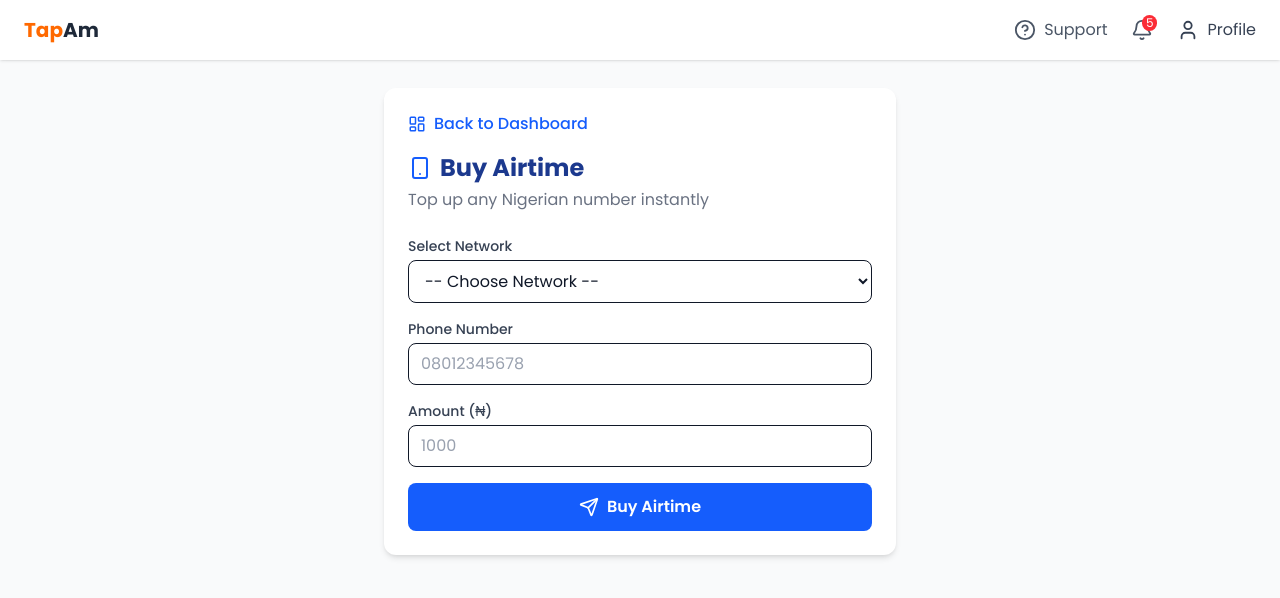
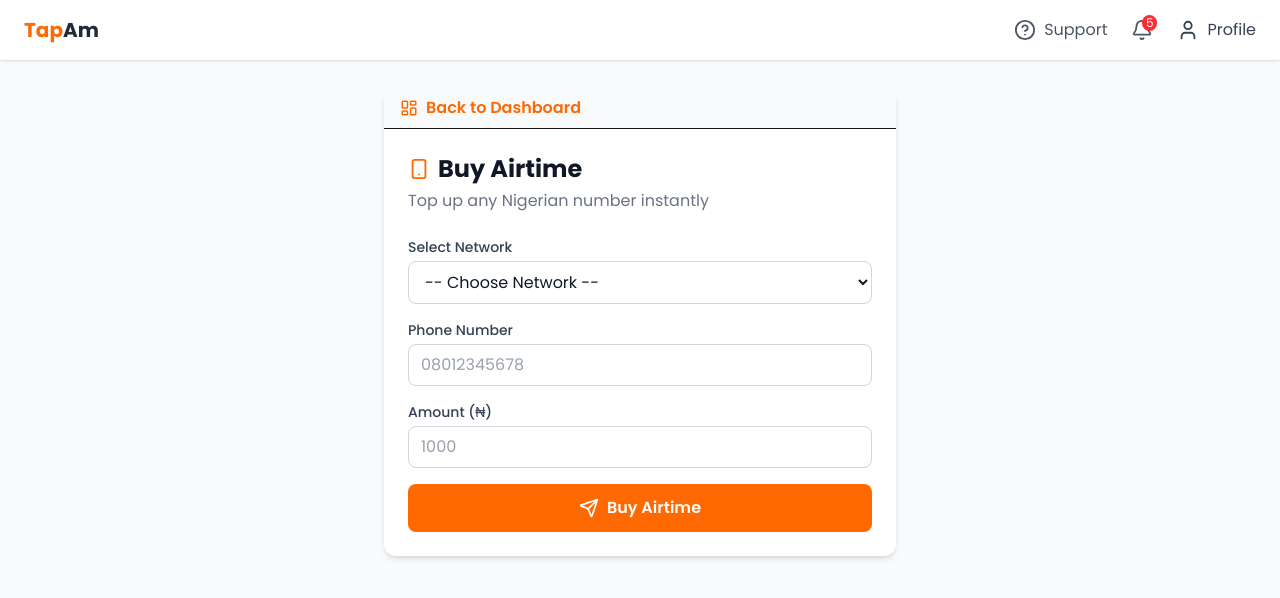
Before and after one commit to iamvenpolex/polexvtu, a Next.js app: page /dashboard/airtime in a window 1280 px wide. Shown: the top 598 px of the page. Built offline with nearby package versions, Linux system fonts and the light colour scheme.

Commit message:
add dashboard

```diff
--- a/app/dashboard/airtime/page.tsx
+++ b/app/dashboard/airtime/page.tsx
@@ -16,24 +16,28 @@ export default function AirtimePage() {
   };
 
   return (
-    <div className="max-w-lg mx-auto bg-white shadow-md rounded-xl p-6">
-      {/* Back to Dashboard */}
-      <div className="mb-4">
+    <div className="max-w-lg mx-auto bg-white shadow-md rounded-xl">
+      {/* Sticky Back to Dashboard */}
+      <div className="bg-gray-50 border-b px-4 py-2 sticky top-16 z-40 rounded-t-xl">
         <Link
           href="/dashboard"
-          className="flex items-center gap-2 text-blue-600 hover:text-blue-800 font-medium"
+          className="flex items-center gap-2 text-orange-500 hover:text-orange-600 font-semibold text-sm sm:text-base"
         >
           <LayoutDashboard size={18} />
           Back to Dashboard
         </Link>
       </div>
 
+      {/* Page Content */}
+      <div className="p-4 sm:p-6">
         {/* Title */}
-      <h1 className="text-2xl font-bold text-blue-900 flex items-center gap-2">
-        <Smartphone size={24} className="text-blue-600" />
+        <h1 className="text-xl sm:text-2xl font-bold text-gray-900 flex items-center gap-2">
+          <Smartphone size={22} className="text-orange-500" />
           Buy Airtime
         </h1>
-      <p className="text-gray-500 mt-1">Top up any Nigerian number instantly</p>
+        <p className="text-gray-500 mt-1 text-sm sm:text-base">
+          Top up any Nigerian number instantly
+        </p>
 
         {/* Form */}
         <form onSubmit={handleSubmit} className="mt-6 space-y-4">
@@ -46,7 +50,7 @@ export default function AirtimePage() {
               value={network}
               onChange={(e) => setNetwork(e.target.value)}
               required
-            className="w-full mt-1 px-3 py-2 border rounded-lg focus:ring-2 focus:ring-blue-500 focus:outline-none text-gray-900"
+              className="w-full mt-1 px-3 py-2 border border-gray-300 rounded-lg focus:ring-2 focus:ring-orange-500 focus:outline-none text-gray-900"
             >
               <option value="">-- Choose Network --</option>
               <option value="MTN">MTN</option>
@@ -67,7 +71,7 @@ export default function AirtimePage() {
               onChange={(e) => setPhone(e.target.value)}
               placeholder="08012345678"
               required
-            className="w-full mt-1 px-3 py-2 border rounded-lg focus:ring-2 focus:ring-blue-500 focus:outline-none text-gray-900 placeholder-gray-400"
+              className="w-full mt-1 px-3 py-2 border border-gray-300 rounded-lg focus:ring-2 focus:ring-orange-500 focus:outline-none text-gray-900 placeholder-gray-400"
             />
           </div>
 
@@ -82,19 +86,20 @@ export default function AirtimePage() {
               onChange={(e) => setAmount(e.target.value)}
               placeholder="1000"
               required
-            className="w-full mt-1 px-3 py-2 border rounded-lg focus:ring-2 focus:ring-blue-500 focus:outline-none text-gray-900 placeholder-gray-400"
+              className="w-full mt-1 px-3 py-2 border border-gray-300 rounded-lg focus:ring-2 focus:ring-orange-500 focus:outline-none text-gray-900 placeholder-gray-400"
             />
           </div>
 
           {/* Submit */}
           <button
             type="submit"
-          className="w-full flex items-center justify-center gap-2 bg-blue-600 hover:bg-blue-700 text-white font-semibold py-3 rounded-lg transition"
+            className="w-full flex items-center justify-center gap-2 bg-orange-500 hover:bg-orange-600 text-white font-semibold py-3 rounded-lg transition"
           >
             <Send size={20} />
             Buy Airtime
           </button>
         </form>
       </div>
+    </div>
   );
 }
--- a/app/dashboard/data/page.tsx
+++ b/app/dashboard/data/page.tsx
@@ -16,24 +16,28 @@ export default function DataPage() {
   };
 
   return (
-    <div className="max-w-lg mx-auto bg-white shadow-md rounded-xl p-6">
-      {/* Back to Dashboard */}
-      <div className="mb-4">
+    <div className="max-w-lg mx-auto bg-white shadow-md rounded-xl">
+      {/* Sticky Back to Dashboard */}
+      <div className="bg-gray-50 border-b px-4 py-2 sticky top-16 z-40 rounded-t-xl">
         <Link
           href="/dashboard"
-          className="flex items-center gap-2 text-blue-600 hover:text-blue-800 font-medium"
+          className="flex items-center gap-2 text-orange-500 hover:text-orange-600 font-semibold text-sm sm:text-base"
         >
           <LayoutDashboard size={18} />
           Back to Dashboard
         </Link>
       </div>
 
+      {/* Page Content */}
+      <div className="p-4 sm:p-6">
         {/* Title */}
-      <h1 className="text-2xl font-bold text-blue-900 flex items-center gap-2">
-        <Wifi size={24} className="text-blue-600" />
+        <h1 className="text-xl sm:text-2xl font-bold text-gray-900 flex items-center gap-2">
+          <Wifi size={22} className="text-orange-500" />
           Buy Data
         </h1>
-      <p className="text-gray-500 mt-1">Subscribe to data bundles instantly</p>
+        <p className="text-gray-500 mt-1 text-sm sm:text-base">
+          Subscribe to data bundles instantly
+        </p>
 
         {/* Form */}
         <form onSubmit={handleSubmit} className="mt-6 space-y-4">
@@ -46,7 +50,7 @@ export default function DataPage() {
               value={network}
               onChange={(e) => setNetwork(e.target.value)}
               required
-            className="w-full mt-1 px-3 py-2 border rounded-lg focus:ring-2 focus:ring-blue-500 focus:outline-none text-gray-900"
+              className="w-full mt-1 px-3 py-2 border border-gray-300 rounded-lg focus:ring-2 focus:ring-orange-500 focus:outline-none text-gray-900"
             >
               <option value="">-- Choose Network --</option>
               <option value="MTN">MTN</option>
@@ -67,7 +71,7 @@ export default function DataPage() {
               onChange={(e) => setPhone(e.target.value)}
               placeholder="08012345678"
               required
-            className="w-full mt-1 px-3 py-2 border rounded-lg focus:ring-2 focus:ring-blue-500 focus:outline-none text-gray-900 placeholder-gray-400"
+              className="w-full mt-1 px-3 py-2 border border-gray-300 rounded-lg focus:ring-2 focus:ring-orange-500 focus:outline-none text-gray-900 placeholder-gray-400"
             />
           </div>
 
@@ -80,7 +84,7 @@ export default function DataPage() {
               value={plan}
               onChange={(e) => setPlan(e.target.value)}
               required
-            className="w-full mt-1 px-3 py-2 border rounded-lg focus:ring-2 focus:ring-blue-500 focus:outline-none text-gray-900"
+              className="w-full mt-1 px-3 py-2 border border-gray-300 rounded-lg focus:ring-2 focus:ring-orange-500 focus:outline-none text-gray-900"
             >
               <option value="">-- Select Plan --</option>
               <option value="1GB - ₦500">1GB - ₦500</option>
@@ -93,12 +97,13 @@ export default function DataPage() {
           {/* Submit */}
           <button
             type="submit"
-          className="w-full flex items-center justify-center gap-2 bg-blue-600 hover:bg-blue-700 text-white font-semibold py-3 rounded-lg transition"
+            className="w-full flex items-center justify-center gap-2 bg-orange-500 hover:bg-orange-600 text-white font-semibold py-3 rounded-lg transition"
           >
             <Send size={20} />
             Buy Data
           </button>
         </form>
       </div>
+    </div>
   );
 }
--- a/components/About.tsx
+++ b/components/About.tsx
@@ -165,7 +165,7 @@ export default function About() {
 
       {/* CTA Section */}
       <div
-        className="relative  bg-fixed bg-center bg-cover py-24 mt-20"
+        className="relative w-full bg-fixed bg-center bg-cover py-24 mt-20"
         style={{ backgroundImage: "url('/cta-bg.jpg')" }} // 👈 replace with your image path
       >
         {/* Overlay */}
```
Lines whose indentation alone changed are shown as unchanged.
